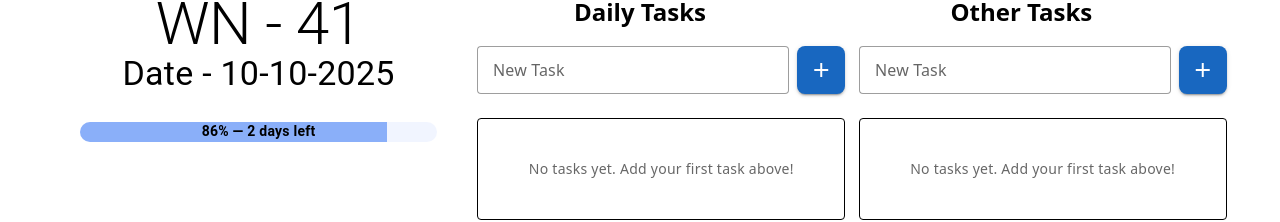
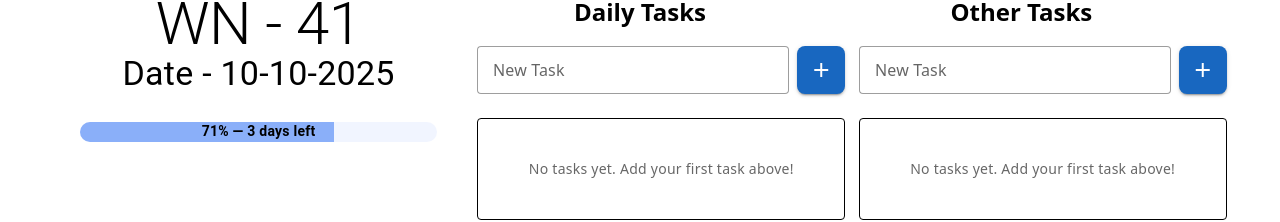
Before and after one commit to sachinkmohan/life-dashboard, a Vue app: page / in a window 1280 px wide. Shown: the part 152-374 px from the top of the page. Built offline with nearby package versions, Linux system fonts and the light colour scheme.

Commit message:
Refactor week progress calculation: improve days left logic and update progress percentage calculation

```diff
--- a/src/components/WeekNumber.vue
+++ b/src/components/WeekNumber.vue
@@ -29,7 +29,6 @@
 <script setup lang="ts">
 import { getISOWeek, format } from "date-fns";
 // Added import for Vuetify components
-import { ref, computed } from "vue";
 
 const currentWeekNumber: number = getISOWeek(new Date());
 const currentDate = format(new Date(), "dd-MM-yyyy");
@@ -37,7 +36,8 @@ const currentDate = format(new Date(), "dd-MM-yyyy");
 // Added logic to calculate week progress and days left until Sunday
 const today = new Date();
 const dayOfWeek = today.getDay(); // Sunday = 0, Monday = 1, ..., Saturday = 6
-const daysLeft = 7 - dayOfWeek; // Including today
+const isoDayOfWeek = dayOfWeek === 0 ? 7 : dayOfWeek; // Convert Sunday from 0 to 7
+const daysLeft = 8 - isoDayOfWeek; // Including today
 
-const weekProgressPercent = Math.round(((dayOfWeek + 1) / 7) * 100); // Including today
+const weekProgressPercent = Math.round((isoDayOfWeek / 7) * 100); // Including today
 </script>
```
